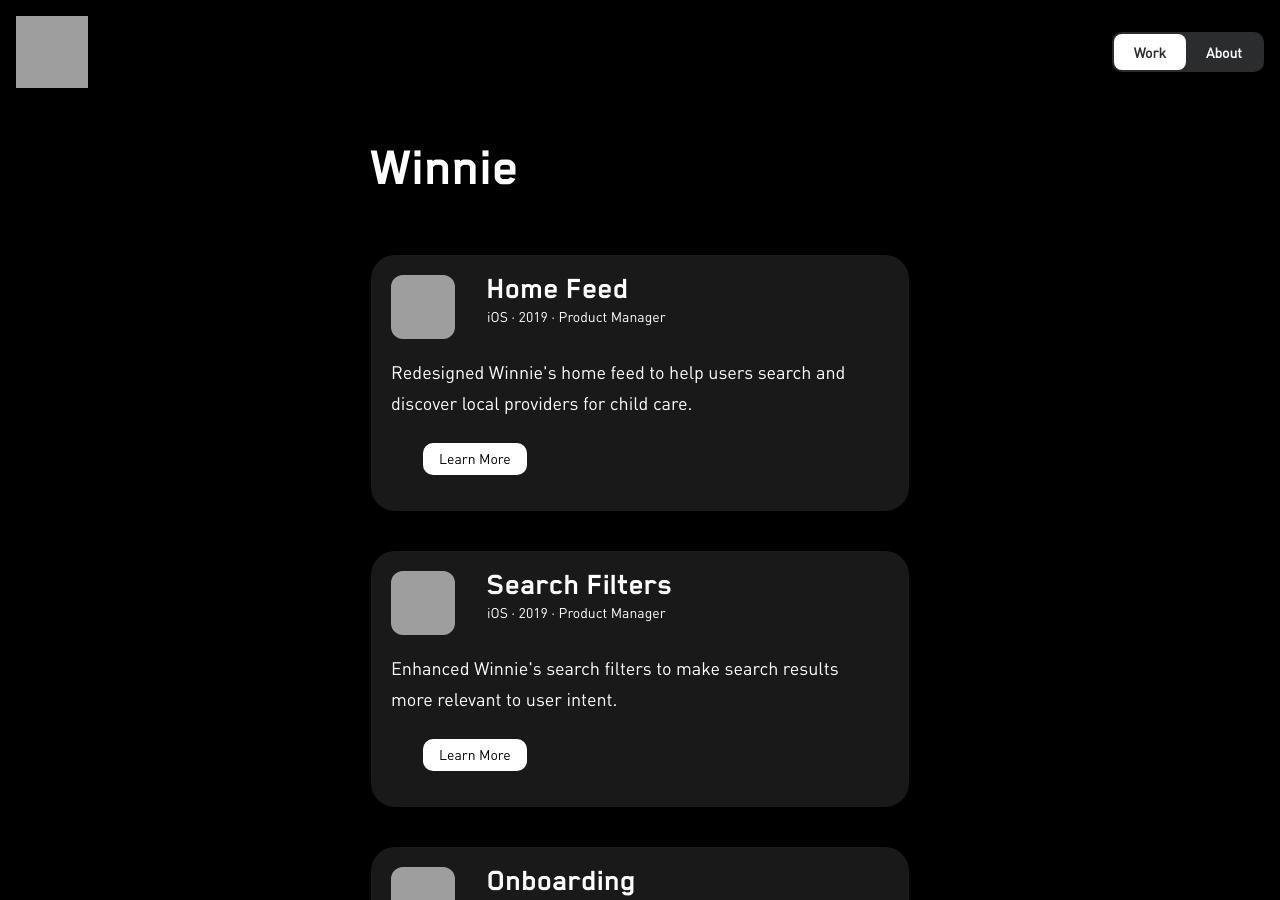
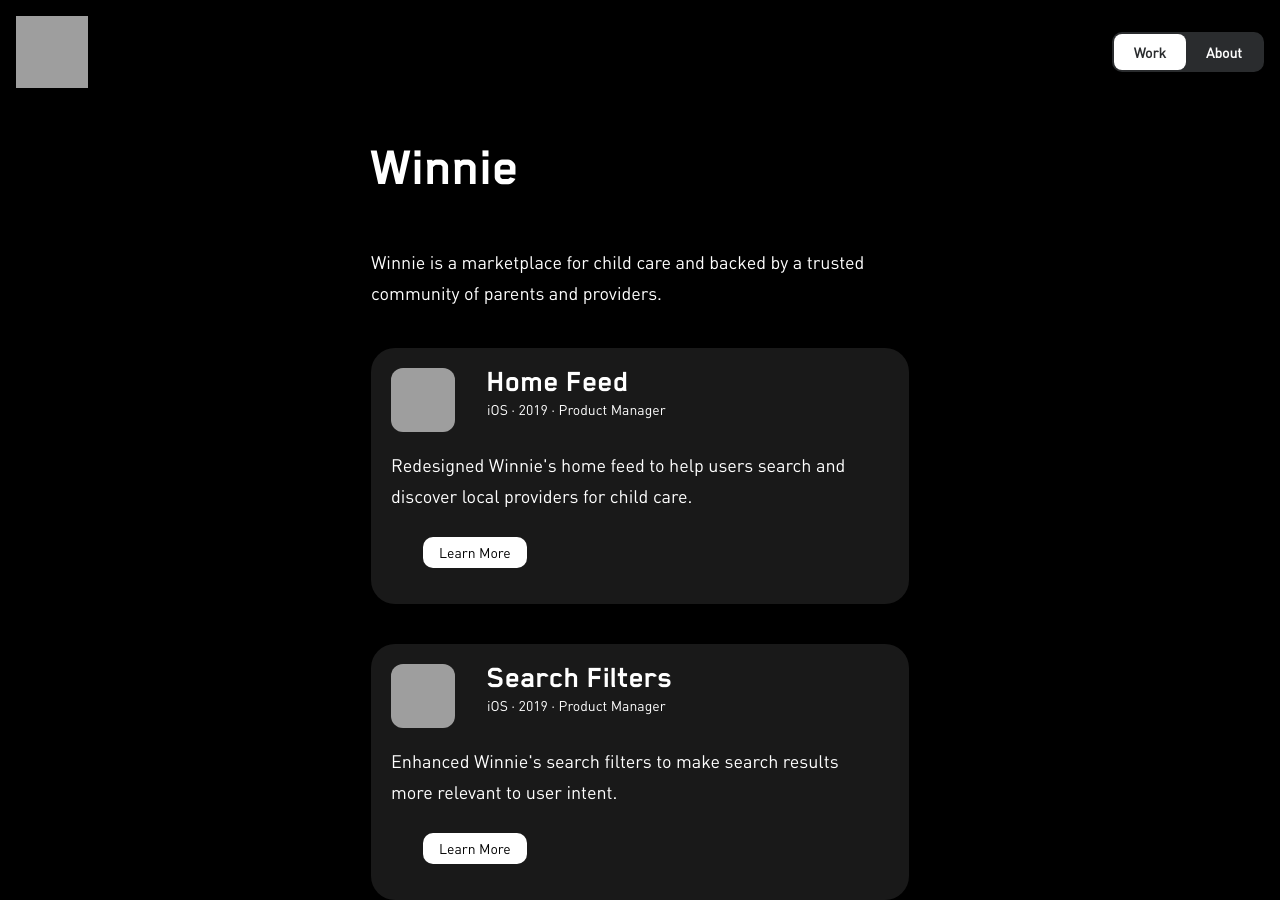
Before and after one commit to jotd/jotd-portfolio, a Jekyll site: the page work/index.html, which Jekyll copies as it is, in a window 1280 px wide and 900 px high, cut to the strip 0-900 px from the top of the window. Built offline with Jekyll 4.4.1, drawn with Linux system fonts in a browser that asks for light colours; grey boxes are pictures that could not be loaded.

Commit message:
Update index.html

```diff
--- a/work/index.html
+++ b/work/index.html
@@ -41,7 +41,10 @@
     <div class="content-home">
       <div id="margin-below-header">
         <h1 class="header-work">Winnie</h1>
-
+        <p id="margin-below-sentence" class="text-body">
+          Winnie is a marketplace for child care and backed by a trusted community
+          of parents and providers.
+        </p>
       </div>
 
       <!-- Project 1 -->
```
